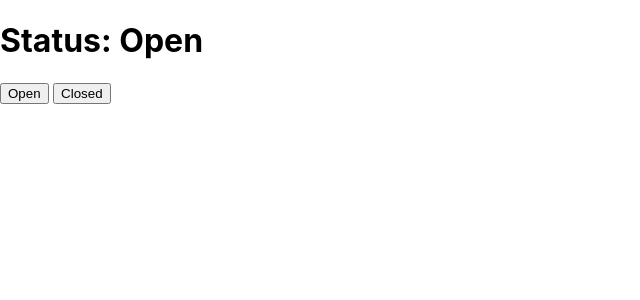
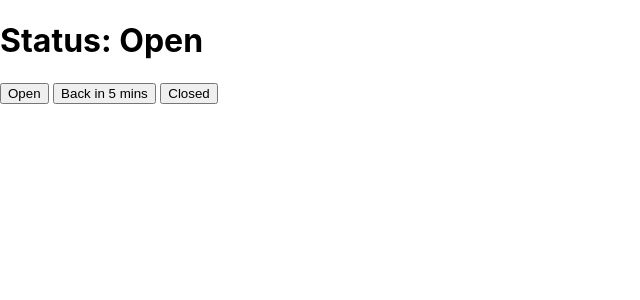
Before and after one commit to MahamJamil/hello-react, a React (Create React App) app: page / in a window 1280 px wide. Shown: the top 300 px of the page, without its empty margins (0-640 px from the left). Built offline with nearby package versions, Linux system fonts and the light colour scheme.

Commit message:
Added back in 5 mins button for state change

```diff
--- a/src/index.js
+++ b/src/index.js
@@ -10,7 +10,10 @@ function App({ name }) {
         h1 > Status: { status } < /h1>   <
         button onClick = {
             () => setStatus("Open")
-        } > Open < /button > <
+        } > Open < /button >  <
+        button onClick = {
+            () => setStatus("Back in 5 mins")
+        } > Back in 5 mins < /button > <
         button onClick = {
             () => setStatus("Closed")
         } > Closed < /button> < /
```
